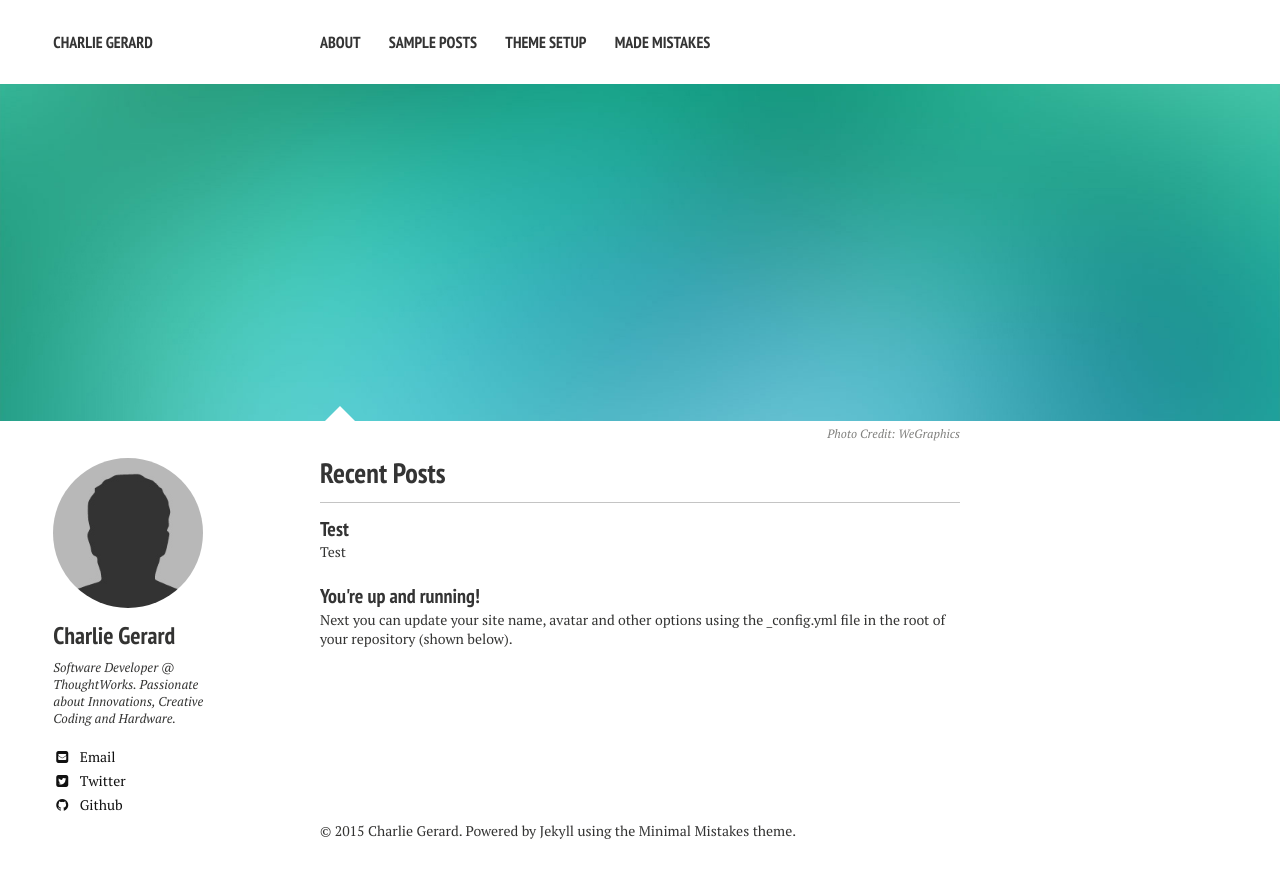
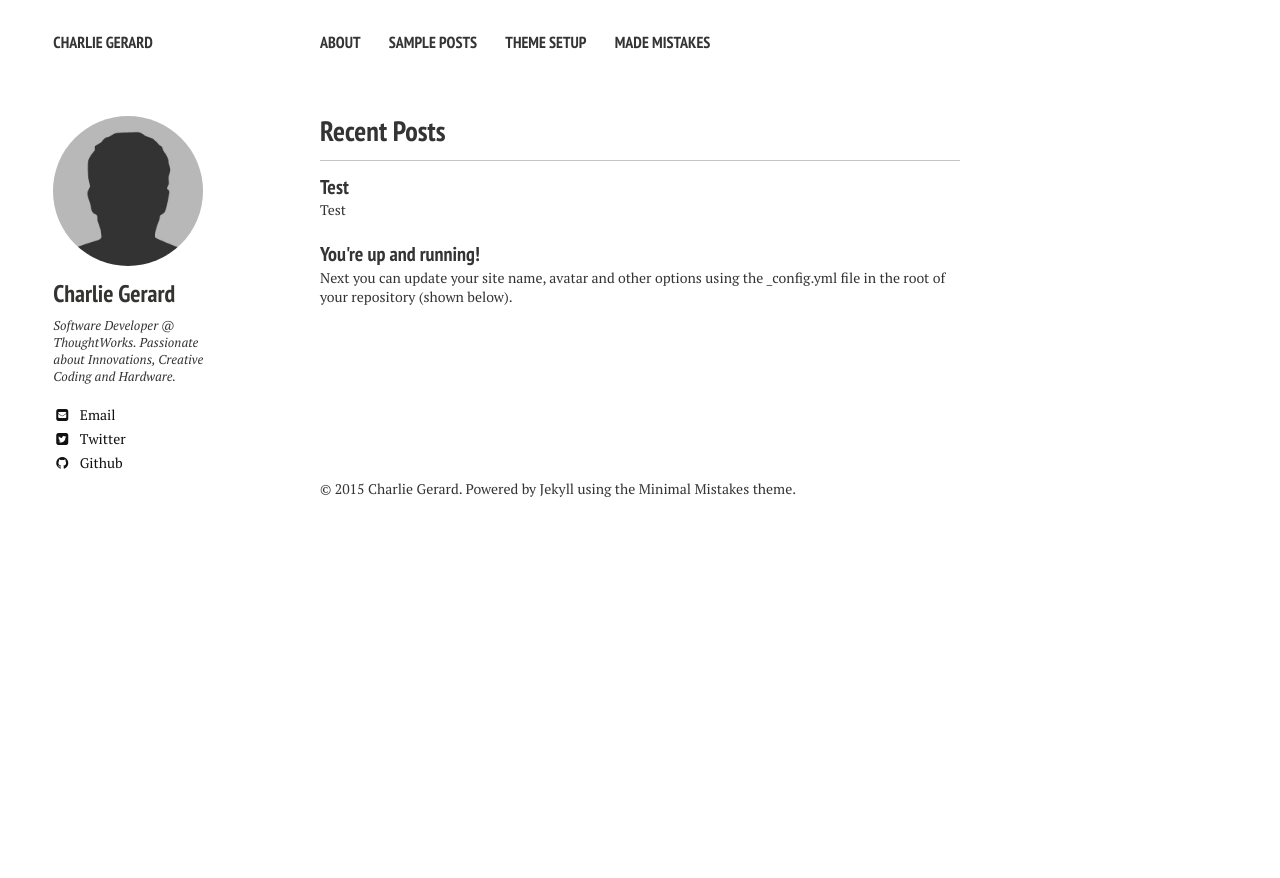
Before and after one commit to charliegerard/blog, a Jekyll site: the page built from index.md, in a window 1280 px wide. Shown: the top 878 px of the page. Built offline with Jekyll 4.4.1, drawn with Linux system fonts in a browser that asks for light colours; nearby versions of some CDN libraries.

Commit message:
remove big header image

```diff
--- a/_layouts/home.html
+++ b/_layouts/home.html
@@ -12,7 +12,7 @@
 {% include _browser-upgrade.html %}
 
 {% include _navigation.html %}
-
+<!--
 {% if page.image.feature %}
   <div class="image-wrap">
   <img src=
@@ -25,8 +25,8 @@
   {% if page.image.credit %}
     <span class="image-credit">Photo Credit: <a href="{{ page.image.creditlink }}">{{ page.image.credit }}</a></span>
   {% endif %}
-  </div><!-- /.image-wrap -->
-{% endif %}
+  </div>
+{% endif %} -->
 
 <div id="main" role="main">
   <div class="article-author-side">
--- a/_layouts/page.html
+++ b/_layouts/page.html
@@ -13,7 +13,7 @@
 
 {% include _navigation.html %}
 
-{% if page.image.feature %}
+<!-- {% if page.image.feature %}
   <div class="image-wrap">
   <img src=
     {% if page.image.feature contains 'http' %}
@@ -25,8 +25,8 @@
   {% if page.image.credit %}
     <span class="image-credit">Photo Credit: <a href="{{ page.image.creditlink }}">{{ page.image.credit }}</a></span>
   {% endif %}
-  </div><!-- /.image-wrap -->
-{% endif %}
+  </div>
+{% endif %} -->
 
 <div id="main" role="main">
   <div class="article-author-side">
--- a/_layouts/post-index.html
+++ b/_layouts/post-index.html
@@ -13,7 +13,7 @@
 
 {% include _navigation.html %}
 
-{% if page.image.feature %}
+<!-- {% if page.image.feature %}
   <div class="image-wrap">
   <img src=
     {% if page.image.feature contains 'http' %}
@@ -25,8 +25,8 @@
   {% if page.image.credit %}
     <span class="image-credit">Photo Credit: <a href="{{ page.image.creditlink }}">{{ page.image.credit }}</a></span>
   {% endif %}
-  </div><!-- /.image-wrap -->
-{% endif %}
+  </div>
+{% endif %} -->
 
 <div id="main" role="main">
   <div class="article-author-side">
```
Also changed, not shown: 7 other files.
